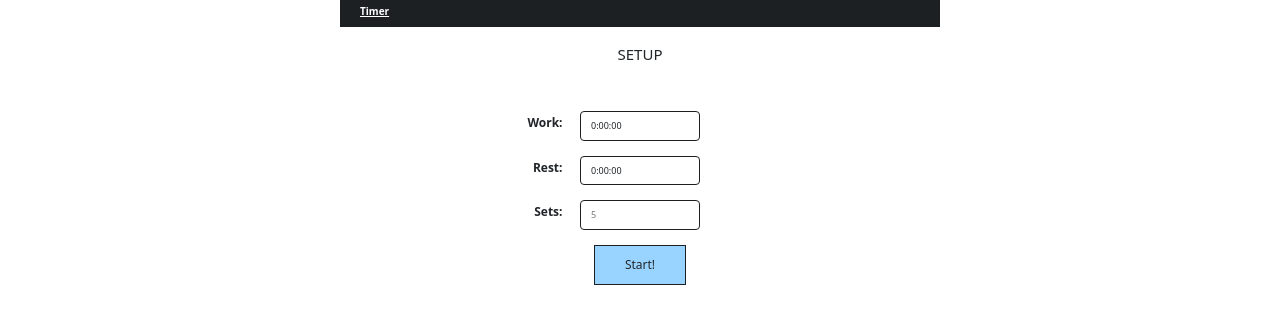
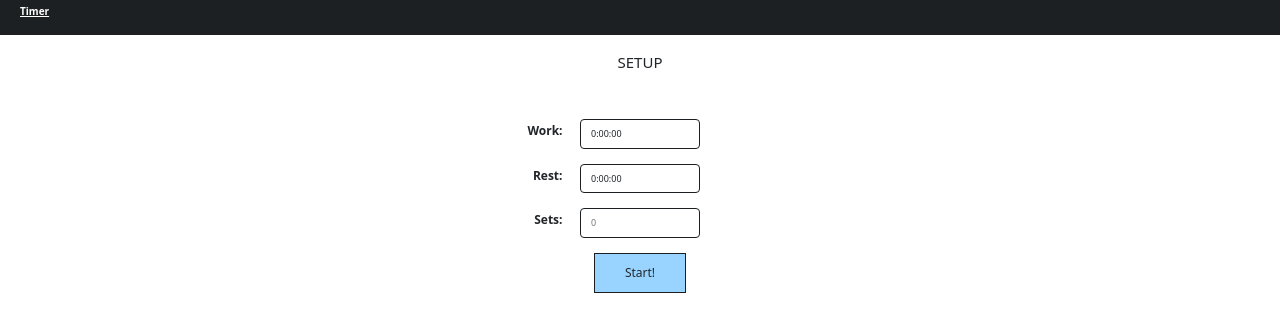
Before and after one commit to nmpereira/pytimer, a Flask app: page / in a window 1280 px wide. Shown: the top 332 px of the page. Run offline with Flask 2, Linux system fonts and the light colour scheme; some libraries are stand-ins or nearby versions.

Commit message:
styling changes to header

```diff
--- a/static/css/styles.css
+++ b/static/css/styles.css
@@ -10,7 +10,7 @@ html {
 
 body {
     box-sizing: border-box;
-    max-width: 600px;
+
     margin: 0 auto;
 }
 
@@ -25,6 +25,7 @@ body {
     color: white;
     padding: .5rem 2rem;
     margin-bottom: 1.75rem;
+    height: 35px;
 }
 
 .header__logo {
--- a/templates/home.html
+++ b/templates/home.html
@@ -19,7 +19,7 @@
 
 
     <form class="form" method="post">
-            <div class="time_label-container">
+    <div class="time_label-container">
     <span class="unit_set" id="unit_sets"></span></div>
 
     <label class="form__label" for="excercise"> Work:</label>
@@ -28,12 +28,12 @@
 
 
     <label class="form__label" for="Rest"> Rest:</label>
-    <input class="form__input" type="text" name="rest" id="rest" placeholder="10" required=True>
+    <input class="form__input" type="text" name="rest" id="rest"  required=True>
 
     <span class="unit_time" id="unit_rest"></span>
 
     <label class="form__label" for="Sets"> Sets:</label>
-    <input class="form__input" type="number" name="sets" id="sets" placeholder="5" required=True min=0 max=99999999>
+    <input class="form__input" type="number" name="sets" id="sets" placeholder="0" required=True min=0 max=99999999>
 
 
 
```
